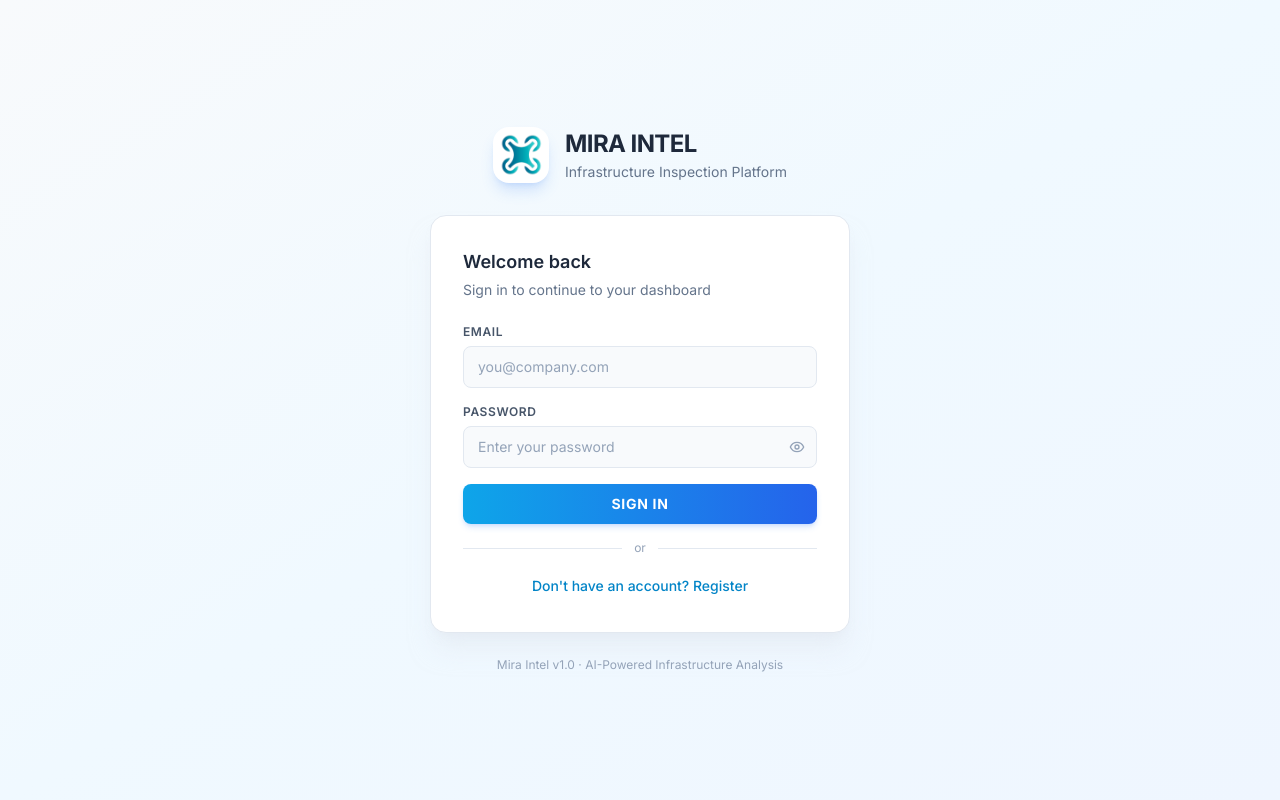
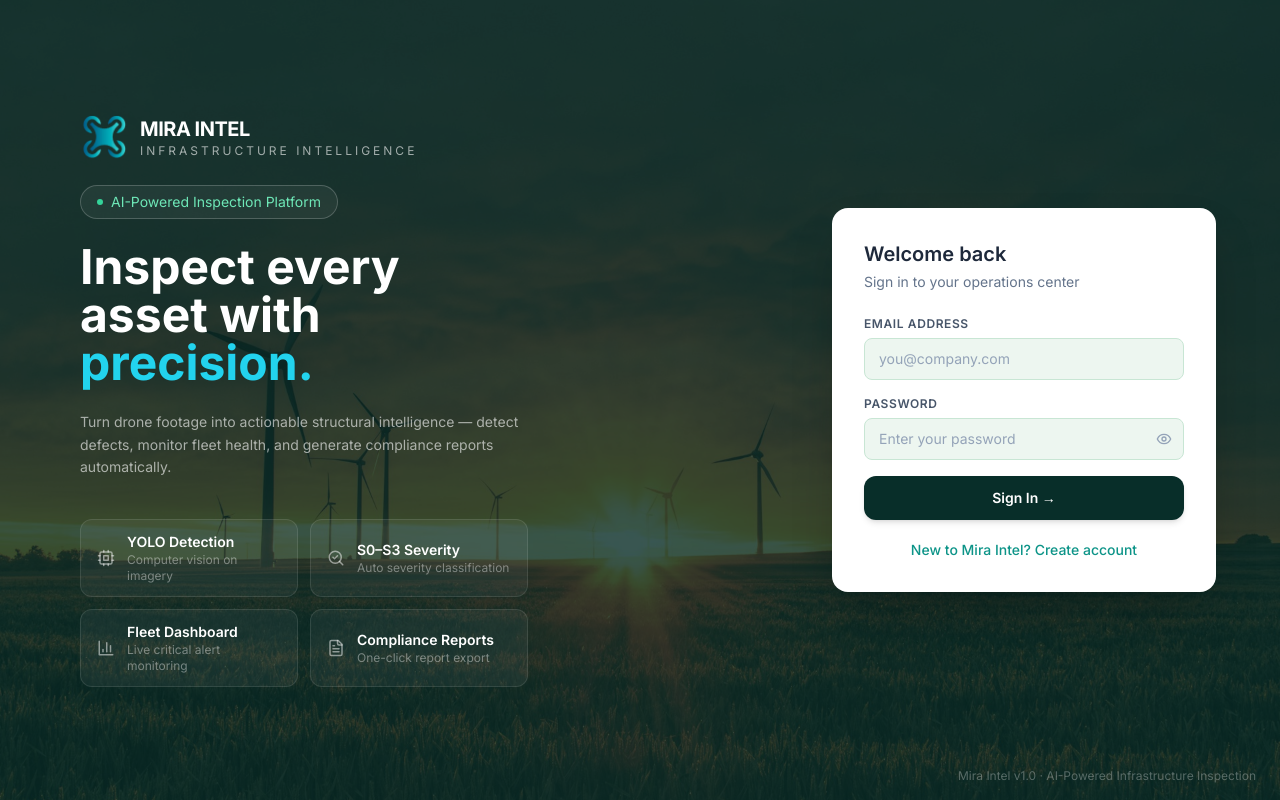
Before and after one commit to dataworks2026/Infrastructure_Inspection_App, a Next.js app in the folder frontend/: page /login in a window 1280 px wide. Built offline with nearby package versions, Linux system fonts and the light colour scheme.

Commit message:
[Feat]: Split-panel login page with hero branding

```diff
--- a/frontend/app/(auth)/login/page.tsx
+++ b/frontend/app/(auth)/login/page.tsx
@@ -3,7 +3,7 @@ import { useState } from 'react';
 import { useRouter } from 'next/navigation';
 import { authApi } from '@/lib/api';
 import { saveAuth } from '@/lib/auth';
-import { Eye, EyeOff } from 'lucide-react';
+import { Eye, EyeOff, Cpu, SearchCheck, BarChart3, FileText } from 'lucide-react';
 
 export default function LoginPage() {
   const router = useRouter();
@@ -32,27 +32,73 @@ export default function LoginPage() {
     }
   }
 
+  const features = [
+    { icon: Cpu, title: 'YOLO Detection', desc: 'Computer vision on imagery' },
+    { icon: SearchCheck, title: 'S0\u2013S3 Severity', desc: 'Auto severity classification' },
+    { icon: BarChart3, title: 'Fleet Dashboard', desc: 'Live critical alert monitoring' },
+    { icon: FileText, title: 'Compliance Reports', desc: 'One-click report export' },
+  ];
+
   return (
-    <div className="min-h-screen flex items-center justify-center bg-gradient-to-br from-slate-50 via-sky-50 to-blue-50 p-5">
-      <div className="w-full max-w-[420px]">
-        {/* Brand header — logo left of title */}
-        <div className="flex items-center justify-center gap-4 mb-8">
-          <div className="flex-shrink-0 w-14 h-14 rounded-2xl bg-white shadow-lg shadow-blue-500/20 flex items-center justify-center p-1.5">
-            <img src="/logo.png" alt="Mira Intel" className="w-full h-full object-contain" />
-          </div>
+    <div className="min-h-screen relative flex">
+      {/* Background image + overlay */}
+      <div className="absolute inset-0 z-0">
+        <img src="/hero-bg.jpg" alt="" className="w-full h-full object-cover" />
+        <div className="absolute inset-0 bg-[#082E29]/80" />
+      </div>
+
+      {/* Left — branding */}
+      <div className="relative z-10 flex-1 flex flex-col justify-center px-12 lg:px-20 py-12">
+        {/* Logo + brand */}
+        <div className="flex items-center gap-3 mb-6">
+          <img src="/logo.png" alt="Mira Intel" className="w-12 h-12 object-contain" />
           <div>
-            <h1 className="text-2xl font-bold text-slate-800 tracking-tight">MIRA INTEL</h1>
-            <p className="text-sm text-slate-500 mt-0.5">Infrastructure Inspection Platform</p>
+            <h1 className="text-xl font-bold text-white tracking-tight">MIRA INTEL</h1>
+            <p className="text-xs text-white/60 uppercase tracking-[0.25em]">Infrastructure Intelligence</p>
           </div>
         </div>
 
-        {/* Form card */}
-        <div className="bg-white border border-slate-200 rounded-2xl p-8 shadow-xl shadow-slate-200/50">
-          <h2 className="text-lg font-semibold text-slate-800 mb-1">
+        {/* Badge */}
+        <div className="mb-6">
+          <span className="inline-flex items-center gap-2 px-4 py-1.5 rounded-full border border-white/20 bg-white/5 text-sm text-emerald-300">
+            <span className="w-1.5 h-1.5 rounded-full bg-emerald-400" />
+            AI-Powered Inspection Platform
+          </span>
+        </div>
+
+        {/* Hero text */}
+        <h2 className="text-4xl lg:text-5xl font-bold text-white leading-tight mb-6">
+          Inspect every<br />asset with<br />
+          <span className="text-cyan-400">precision.</span>
+        </h2>
+
+        <p className="text-white/60 text-sm leading-relaxed max-w-md mb-10">
+          Turn drone footage into actionable structural intelligence &mdash; detect defects, monitor fleet health,
+          and generate compliance reports automatically.
+        </p>
+
+        {/* Feature cards 2x2 */}
+        <div className="grid grid-cols-2 gap-3 max-w-md">
+          {features.map((f) => (
+            <div key={f.title} className="flex items-center gap-3 px-4 py-3 rounded-xl bg-white/5 border border-white/10">
+              <f.icon size={18} className="text-white/50 flex-shrink-0" />
+              <div>
+                <p className="text-white text-sm font-semibold">{f.title}</p>
+                <p className="text-white/40 text-xs">{f.desc}</p>
+              </div>
+            </div>
+          ))}
+        </div>
+      </div>
+
+      {/* Right — login card */}
+      <div className="relative z-10 flex items-center justify-center w-full max-w-md lg:max-w-lg px-8 py-12">
+        <div className="w-full max-w-sm bg-white rounded-2xl p-8 shadow-2xl">
+          <h2 className="text-xl font-semibold text-slate-800 mb-1">
             {mode === 'login' ? 'Welcome back' : 'Create account'}
           </h2>
           <p className="text-sm text-slate-500 mb-6">
-            {mode === 'login' ? 'Sign in to continue to your dashboard' : 'Get started with Mira Intel'}
+            {mode === 'login' ? 'Sign in to your operations center' : 'Get started with Mira Intel'}
           </p>
 
           <form onSubmit={handleSubmit} className="space-y-4">
@@ -61,28 +107,28 @@ export default function LoginPage() {
                 <div>
                   <label className="block text-xs font-semibold text-slate-600 uppercase tracking-wider mb-1.5">Full Name</label>
                   <input type="text" value={fullName} onChange={e => setFullName(e.target.value)}
-                    className="w-full px-3.5 py-2.5 bg-slate-50 border border-slate-200 rounded-lg text-sm text-slate-800 placeholder:text-slate-400 focus:bg-white"
+                    className="w-full px-3.5 py-2.5 bg-[#EDF6F0] border border-[#C8E6D4] rounded-lg text-sm text-slate-800 placeholder:text-slate-400 focus:outline-none focus:ring-1 focus:ring-teal-400"
                     placeholder="Your name" />
                 </div>
                 <div>
                   <label className="block text-xs font-semibold text-slate-600 uppercase tracking-wider mb-1.5">Organization Name</label>
                   <input type="text" value={organizationName} onChange={e => setOrganizationName(e.target.value)} required
-                    className="w-full px-3.5 py-2.5 bg-slate-50 border border-slate-200 rounded-lg text-sm text-slate-800 placeholder:text-slate-400 focus:bg-white"
+                    className="w-full px-3.5 py-2.5 bg-[#EDF6F0] border border-[#C8E6D4] rounded-lg text-sm text-slate-800 placeholder:text-slate-400 focus:outline-none focus:ring-1 focus:ring-teal-400"
                     placeholder="e.g. Woodworks Engineering" />
                 </div>
               </>
             )}
             <div>
-              <label className="block text-xs font-semibold text-slate-600 uppercase tracking-wider mb-1.5">Email</label>
+              <label className="block text-xs font-semibold text-slate-600 uppercase tracking-wider mb-1.5">Email Address</label>
               <input type="email" value={email} onChange={e => setEmail(e.target.value)} required
-                className="w-full px-3.5 py-2.5 bg-slate-50 border border-slate-200 rounded-lg text-sm text-slate-800 placeholder:text-slate-400 focus:bg-white"
+                className="w-full px-3.5 py-2.5 bg-[#EDF6F0] border border-[#C8E6D4] rounded-lg text-sm text-slate-800 placeholder:text-slate-400 focus:outline-none focus:ring-1 focus:ring-teal-400"
                 placeholder="you@company.com" />
             </div>
             <div>
               <label className="block text-xs font-semibold text-slate-600 uppercase tracking-wider mb-1.5">Password</label>
               <div className="relative">
                 <input type={showPassword ? 'text' : 'password'} value={password} onChange={e => setPassword(e.target.value)} required
-                  className="w-full px-3.5 py-2.5 pr-10 bg-slate-50 border border-slate-200 rounded-lg text-sm text-slate-800 placeholder:text-slate-400 focus:bg-white"
+                  className="w-full px-3.5 py-2.5 pr-10 bg-[#EDF6F0] border border-[#C8E6D4] rounded-lg text-sm text-slate-800 placeholder:text-slate-400 focus:outline-none focus:ring-1 focus:ring-teal-400"
                   placeholder="Enter your password" />
                 <button type="button" onClick={() => setShowPassword(!showPassword)}
                   className="absolute right-3 top-1/2 -translate-y-1/2 text-slate-400 hover:text-slate-600">
@@ -96,30 +142,30 @@ export default function LoginPage() {
             )}
 
             <button type="submit" disabled={loading}
-              className="w-full bg-gradient-to-r from-sky-500 to-blue-600 text-white py-2.5 rounded-lg text-sm font-bold uppercase tracking-wider hover:from-sky-600 hover:to-blue-700 shadow-md shadow-blue-500/20 hover:shadow-lg hover:shadow-blue-500/30 transition-all disabled:opacity-50 disabled:cursor-not-allowed mt-2">
+              className="w-full bg-[#082E29] text-white py-3 rounded-xl text-sm font-semibold hover:bg-[#0a3d35] shadow-md transition-all disabled:opacity-50 disabled:cursor-not-allowed mt-2">
               {loading ? (
                 <span className="flex items-center justify-center gap-2">
                   <span className="w-4 h-4 border-2 border-white/30 border-t-white rounded-full animate-spin" />
                   Please wait...
                 </span>
-              ) : mode === 'login' ? 'Sign In' : 'Create Account'}
-            </button>
-
-            <div className="relative my-4">
-              <div className="absolute inset-0 flex items-center"><div className="w-full border-t border-slate-200" /></div>
-              <div className="relative flex justify-center"><span className="bg-white px-3 text-xs text-slate-400">or</span></div>
-            </div>
-
-            <button type="button" onClick={() => setMode(mode === 'login' ? 'register' : 'login')}
-              className="w-full text-center text-sm text-mira-blue hover:text-sky-700 font-medium transition-colors py-1">
-              {mode === 'login' ? "Don't have an account? Register" : 'Already have an account? Sign in'}
+              ) : mode === 'login' ? (
+                <span>Sign In &rarr;</span>
+              ) : 'Create Account'}
             </button>
           </form>
+
+          <p className="text-center text-sm mt-5">
+            <button type="button" onClick={() => setMode(mode === 'login' ? 'register' : 'login')}
+              className="text-teal-600 hover:text-teal-700 font-medium transition-colors">
+              {mode === 'login' ? 'New to Mira Intel? Create account' : 'Already have an account? Sign in'}
+            </button>
+          </p>
         </div>
+      </div>
 
-        <p className="text-center text-xs text-slate-400 mt-6">
-          Mira Intel v1.0 &middot; AI-Powered Infrastructure Analysis
-        </p>
+      {/* Footer */}
+      <div className="absolute bottom-4 right-6 z-10">
+        <p className="text-xs text-white/30">Mira Intel v1.0 &middot; AI-Powered Infrastructure Inspection</p>
       </div>
     </div>
   );
```
Also changed, not shown: frontend/public/hero-bg.jpg (added).
